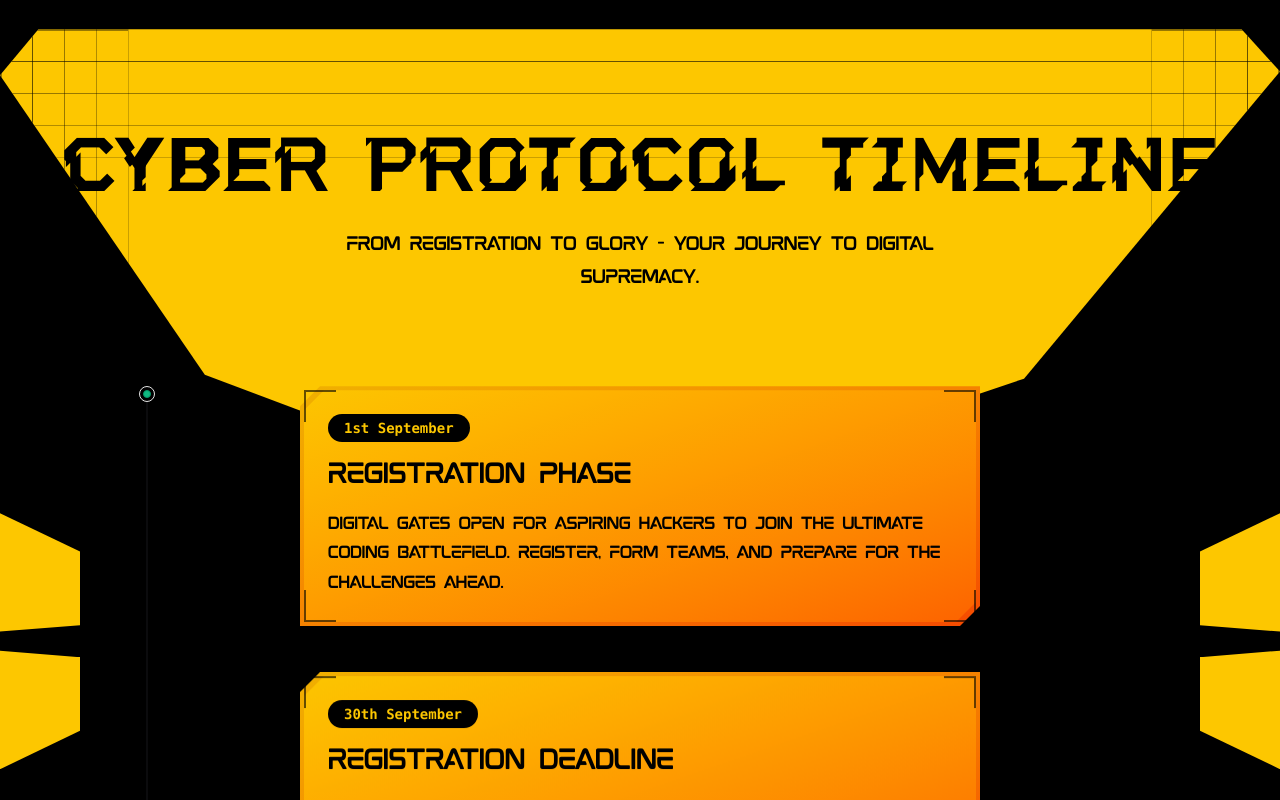
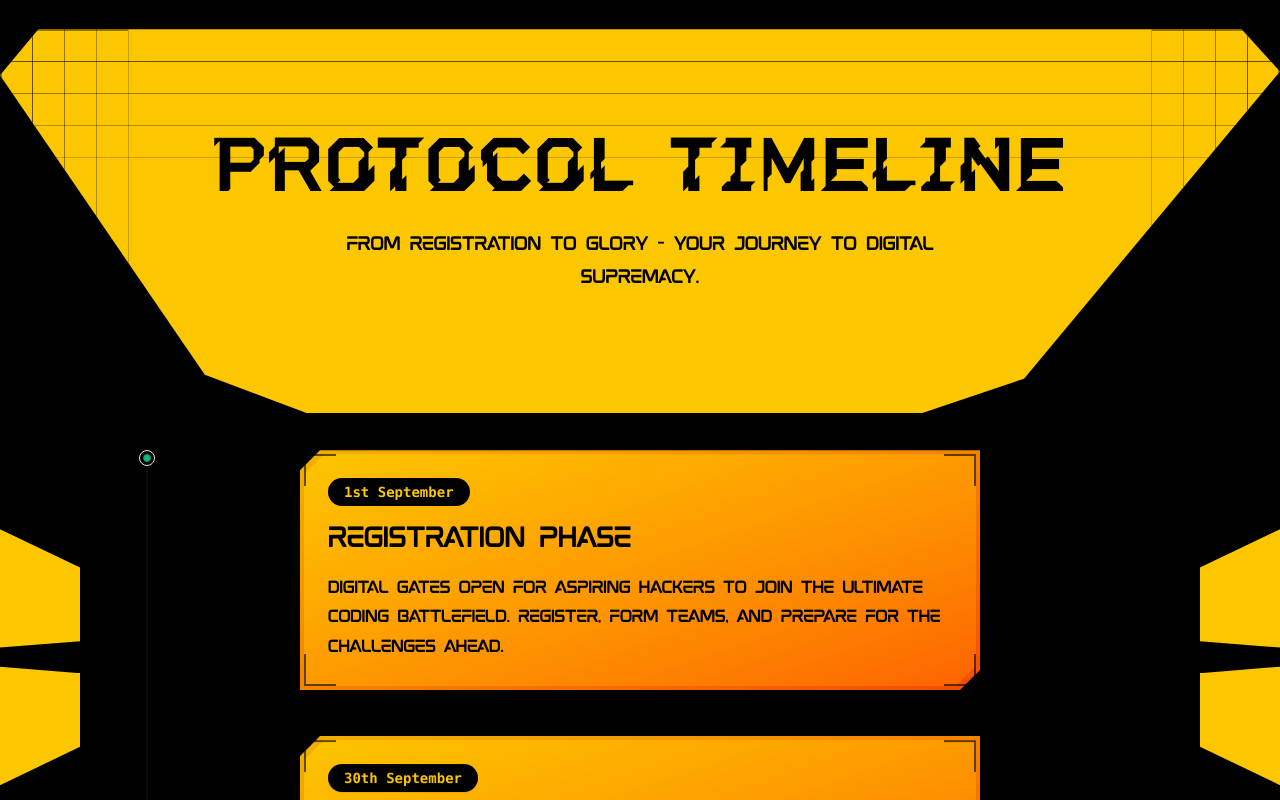
Before and after one commit to AntarMukhopadhyaya/hackspire-2025, a Next.js app: page / in a window 1280 px wide. Shown: the part 1860-2660 px from the top of the page. Built offline with nearby package versions, Linux system fonts and the light colour scheme; no server answers.

Commit message:
Minor changes

```diff
--- a/src/app/contact/page.tsx
+++ b/src/app/contact/page.tsx
@@ -274,7 +274,7 @@ function ContactUs() {
       </div>
 
       {/* Contact Information Cards */}
-      <div className="max-w-6xl mx-auto mb-16 relative z-10">
+      <div className="max-w-6xl mx-auto mt-36 sm:mt-0 mb-16 relative z-10">
         <div className="grid md:grid-cols-3 gap-8">
           <motion.div
             initial={{ opacity: 0, y: 30 }}
--- a/src/components/ScheduleSection.tsx
+++ b/src/components/ScheduleSection.tsx
@@ -131,7 +131,7 @@ export default function ScheduleSection() {
             transition={{ duration: 0.5, delay: 0.1, ease: "easeOut" }}
             className="mb-6 text-5xl sm:text-7xl md:text-[5rem] lg:text-[6rem] xl:text-8xl 2xl:text-[8rem] font-bold text-black font-sddystopiandemo"
           >
-            CYBER PROTOCOL TIMELINE
+            PROTOCOL TIMELINE
           </motion.h2>
 
           <motion.p
@@ -146,7 +146,7 @@ export default function ScheduleSection() {
           </motion.p>
         </motion.div>
 
-        <TracingBeam className="px-6 relative z-10">
+        <TracingBeam className="px-6 relative z-10 mt-56 sm:mt-28">
           <div className="max-w-2xl mx-auto antialiased pt-4 relative">
             {hackathonContent.map((item, index) => (
               <motion.div
```
